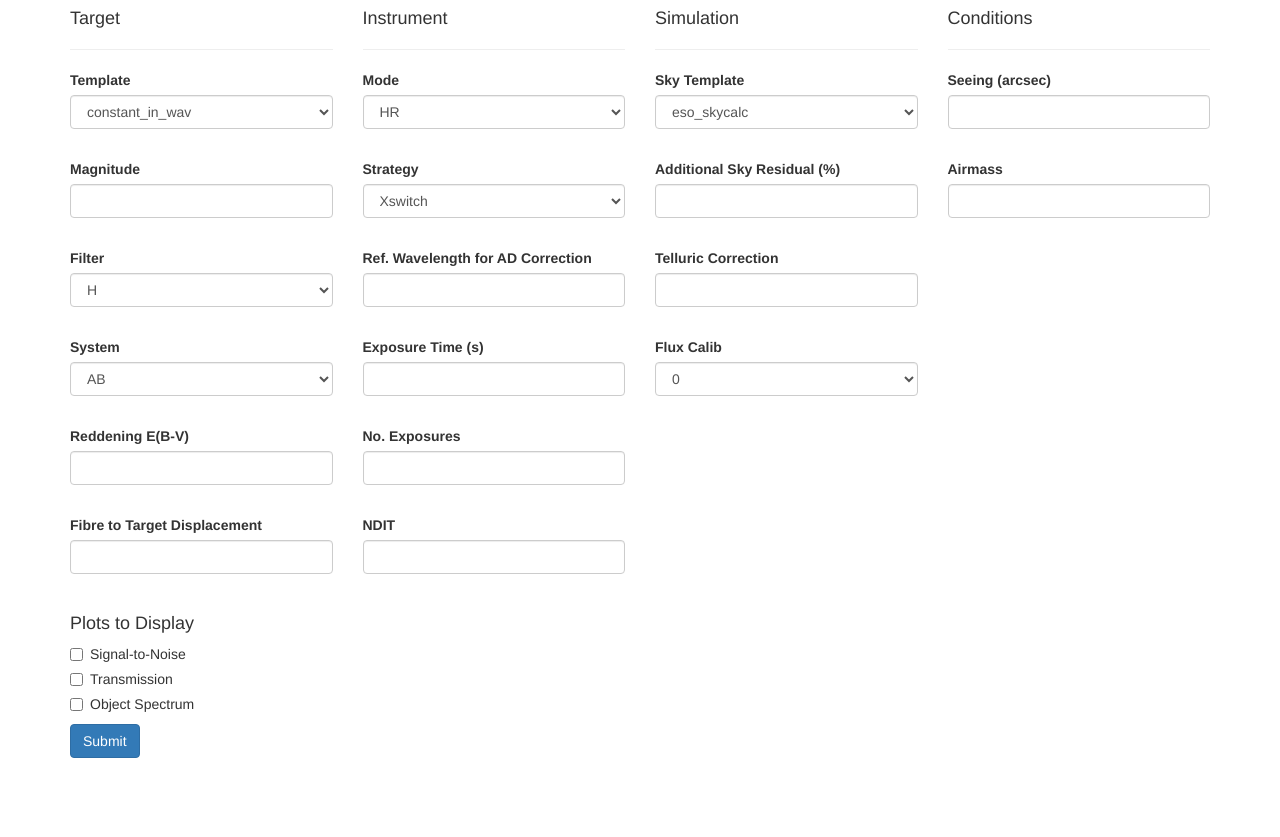
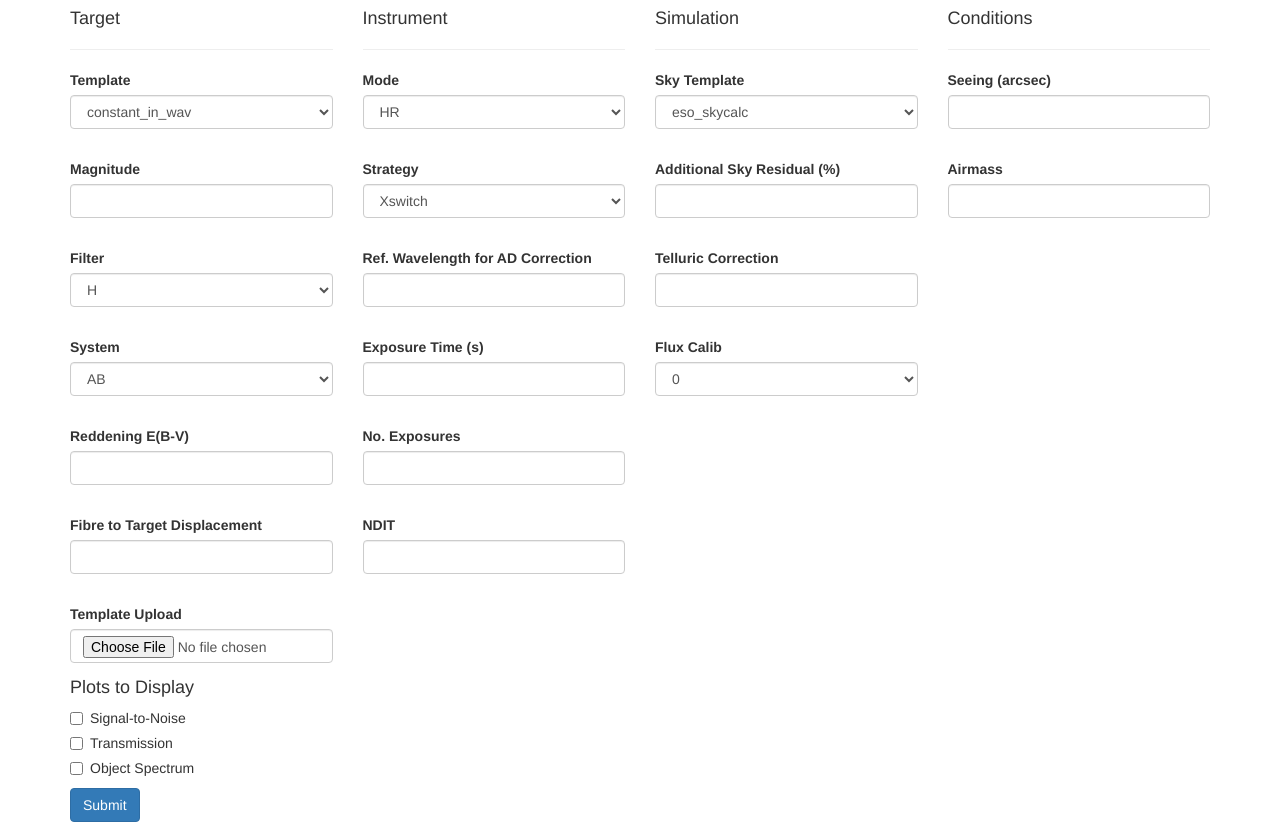
Before and after one commit to breenci/MOONS_ETC, a Flask app: page / in a window 1280 px wide. Shown: the part 88-925 px from the top of the page. Before the commit the page ends 846 px from the top, so only its background shows below. Run offline with Flask 2, Linux system fonts and the light colour scheme; some libraries are stand-ins or nearby versions.

Commit message:
Add a file upload option for template
Add a field for file upload and allow the uploaded file be saved and used
in place of the default templates. This is an intial implementation of
this feature. More work will be done to integrate the upload field with
the existing template field. Will also implement safety features such as
max file size and type.

```diff
--- a/app/forms.py
+++ b/app/forms.py
@@ -1,12 +1,15 @@
 from os import system
 from flask_wtf import FlaskForm
+from flask_wtf.file import FileField
 from wtforms import SelectField, IntegerField, SubmitField, FloatField, BooleanField, HiddenField
 from wtforms.validators import DataRequired, NumberRange
 
 
 class ETC_form(FlaskForm):
     # target variables
-    template_name = SelectField('Template', choices=[('app/static/Example_spectra/constant_in_wav.fits', 'constant_in_wav'), ('app/static/Example_spectra/input_stellar_template.fits', 'stellar')], validators=[DataRequired()])
+    template_name = SelectField('Template', choices=[('app/static/Example_spectra/constant_in_wav.fits', 'constant_in_wav'),
+                    ('app/static/Example_spectra/input_stellar_template.fits', 'stellar')], validators=[DataRequired()])
+    upload_template = FileField('Template Upload')
     magnitude = FloatField('Magnitude', validators=[DataRequired()])
     filter = SelectField('Filter', choices=['H', 'J', 'I'], validators=[DataRequired()])
     mag_system = SelectField('System', choices=['AB', 'Vega'])
--- a/app/routes.py
+++ b/app/routes.py
@@ -1,5 +1,6 @@
+#from urllib import request
 from app import app
-from flask import redirect, render_template, send_from_directory
+from flask import redirect, render_template, send_from_directory, request
 from uuid import uuid4
 import os
 import shutil
@@ -35,7 +36,7 @@ def index():
     if form.validate_on_submit():
 
         # unique id for the user
-        id = str(uuid4())[:5]
+        id = str(uuid4())
 
         # make user directory
         fldr_list = ['SN', 'obj_spec', 'transmission']
@@ -44,6 +45,15 @@ def index():
             if os.path.exists(path) == False:
                 os.makedirs(path)
 
+        # get uploaded file
+        uploaded_template = request.files[form.upload_template.name]
+
+
+        if form.upload_template.data != None:
+            uploaded_template.save('app/static/user_files/' + id + '/uploaded_template.fits')
+            form.template_name.data = 'app/static/user_files/' + id + '/uploaded_template.fits'
+
+        print(form.template_name.data)
         # check which data needs to be plotted and save the result
         plot_list = np.array([form.sn.data, form.trans.data, form.obj_spec.data])
         np.savetxt('app/static/user_files/'+ id +'/plot_selection.txt', plot_list)
@@ -55,6 +65,7 @@ def index():
         do_etc_calc(id, form.data)
 
         # plot the necessary data
+        # this should be done by the backend (or plotly)
         for fldr in fldr_list:
             plot_folder('app/static/user_files/'+ id +'/' + fldr)
 
--- a/app/templates/form.html
+++ b/app/templates/form.html
@@ -10,7 +10,7 @@
 <div class="container">
     <h3>MOONS Exposure Time Calculator</h3>
     <hr>
-    <form action="" method="post" class="form" role="form">
+    <form action="" method="post" class="form" role="form", enctype="multipart/form-data">
     {{ form.csrf_token() }}
         <div class="row">
             <div class="form-group col-md-3">
@@ -86,6 +86,11 @@
                 {{ wtf.form_field(form.dit, class='form-control') }}
             </div>
         </div>
+        <div class="row">
+            <div class="form-group col-md-3">
+                {{ wtf.form_field(form.upload_template, class='form-control') }}
+            <div>
+        </div>
         <h4>Plots to Display</h4>
         {{ wtf.form_field(form.sn, class='form-control') }}
         {{ wtf.form_field(form.trans, class='form-control') }}
```
